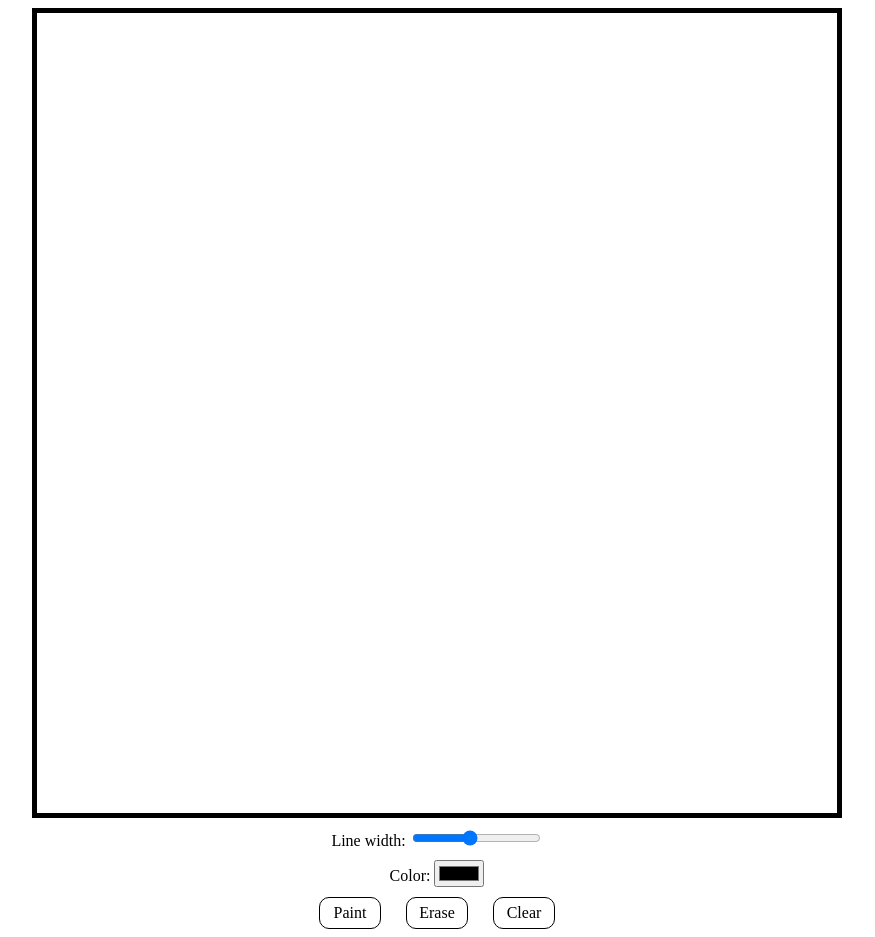
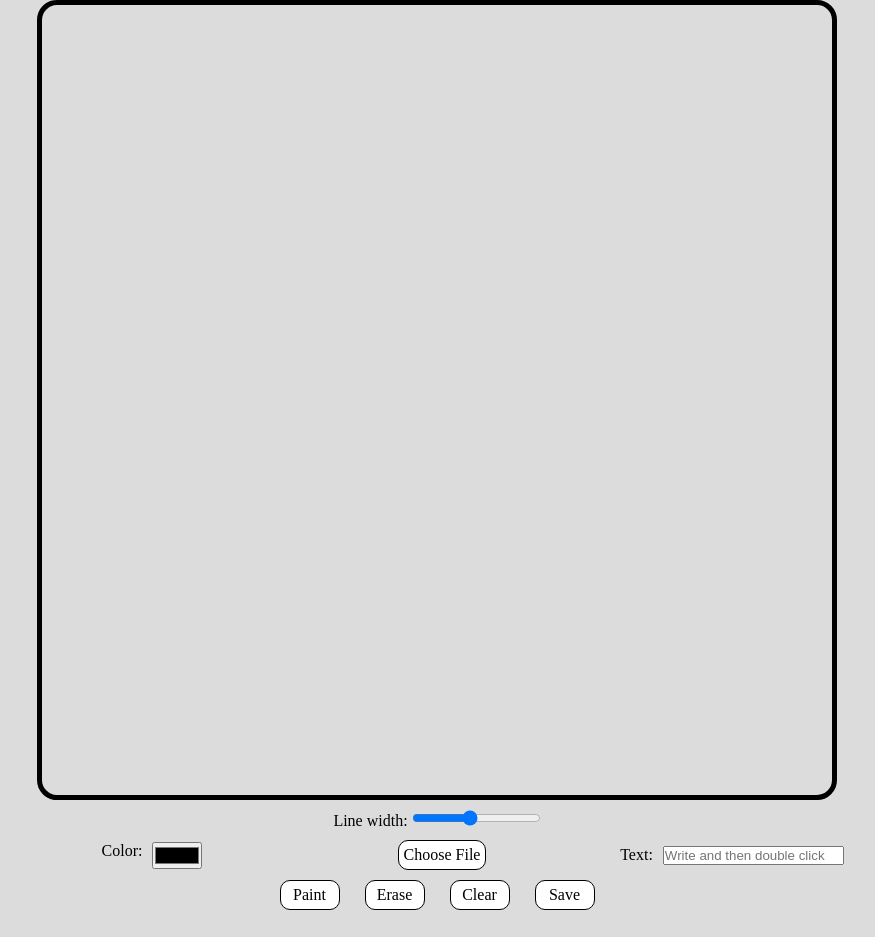
Before and after one commit to GodDorae/paint-and-fill, a plain HTML site: page index.html in a window 1280 px wide. Shown: the whole page, without its empty margins (203-1078 px from the left). After the commit the page ends 910 px from the top, so only its background shows below. Drawn offline with Linux system fonts and the light colour scheme.

Commit message:
Update (text, image upload, image save)

```diff
--- a/app.js
+++ b/app.js
@@ -5,11 +5,15 @@ const color = document.getElementById("color");
 const paintOrFill = document.getElementById("paint-or-fill");
 const erase = document.getElementById("erase");
 const clear = document.getElementById("clear");
+const file = document.getElementById("file");
+const text = document.getElementById("text");
+const save = document.getElementById("save");
 
 canvas.width = 800;
 canvas.height = 800;
 
-context.lineWidth = 2;
+context.lineWidth = 5;
+context.lineCap = "round";
 
 // Beautiful Lines
 // const colors = [
@@ -62,7 +66,7 @@ function startDoing() {
   isClicked = true;
 
   if (defaultOption === "Fill") {
-    canvas.style.backgroundColor = `${color.value}`
+    canvas.style.backgroundColor = `${color.value}`;
   }
 
   if (isErasing) {
@@ -106,15 +110,46 @@ function eraseHandler() {
 }
 
 function clearHandler() {
-    canvas.style.backgroundColor = "white";
-    context.beginPath();
-    context.clearRect(0, 0, 800, 800);
+  canvas.style.backgroundColor = "white";
+  context.beginPath();
+  context.clearRect(0, 0, 800, 800);
+}
+
+function fileChangeHandler(event) {
+  const fileForUrl = event.target.files[0];
+  const url = URL.createObjectURL(fileForUrl);
+  const image = new Image();
+  image.src = url;
+  image.onload = function () {
+    context.drawImage(image, 0, 0, 800, 800);
+    file.value = null;
+  };
+}
+
+function textWritingHandler(event) {
+  const writenText = text.value;
+  if (writenText !== "") {
+    context.save();
+    context.lineWidth = 1;
+    context.font = "48px sans-serif";
+    context.fillText(writenText, event.offsetX, event.offsetY);
+    context.restore();
+  }
+}
+
+function fileSaveHandler() {
+  const url = canvas.toDataURL();
+  const a = document.createElement("a");
+  a.href = url;
+  a.download = "myDrawing.png";
+  a.click();
 }
 
 canvas.addEventListener("mousemove", onMove);
 canvas.addEventListener("mousedown", startDoing);
 canvas.addEventListener("mouseup", cancelDoing);
 canvas.addEventListener("mouseleave", cancelDoing);
+canvas.addEventListener("dblclick", textWritingHandler);
 
 lineWidth.addEventListener("change", lineWidthHandler);
 
@@ -125,3 +160,7 @@ paintOrFill.addEventListener("click", paintOrFillHandler);
 erase.addEventListener("click", eraseHandler);
 
 clear.addEventListener("click", clearHandler);
+
+file.addEventListener("change", fileChangeHandler);
+
+save.addEventListener("click", fileSaveHandler);
--- a/index.html
+++ b/index.html
@@ -1,9 +1,9 @@
 <!DOCTYPE html>
 <html lang="en">
   <head>
-    <meta charset="UTF-8">
-    <meta http-equiv="X-UA-Compatible" content="IE=edge">
-    <meta name="viewport" content="width=device-width, initial-scale=1.0">
+    <meta charset="UTF-8" />
+    <meta http-equiv="X-UA-Compatible" content="IE=edge" />
+    <meta name="viewport" content="width=device-width, initial-scale=1.0" />
     <title>Paint and Fill</title>
     <link rel="stylesheet" href="styles.css" />
   </head>
@@ -11,16 +11,41 @@
     <canvas></canvas>
     <div>
       <label for="line-width">Line width: </label>
-        <input id="line-width" name="line-width" type="range" min="1" max="10" value="5" step="0.1"/>
+      <input
+        id="line-width"
+        name="line-width"
+        type="range"
+        min="1"
+        max="10"
+        value="5"
+        step="0.1"
+      />
+    </div>
+    <div class="clean-div">
+      <div>
+        <label for="color">Color:</label>
+        <input id="color" name="color" type="color" />
       </div>
       <div>
-        <label for="color">Color:</label>
-        <input id="color" name="color" type="color"/>
+        <label for="file" class="file-button"
+          >Choose File<input id="file" name="file" type="file" accept="image/*"
+        /></label>
+      </div>
+      <div>
+        <label for="text">Text:</label>
+        <input
+          id="text"
+          name="text"
+          type="text"
+          placeholder="Write and then double click"
+        />
+      </div>
     </div>
     <div class="buttons">
       <span id="paint-or-fill"></span>
       <span id="erase">Erase</span>
       <span id="clear">Clear</span>
+      <span id="save">Save</span>
     </div>
     <script src="app.js"></script>
   </body>
--- a/styles.css
+++ b/styles.css
@@ -1,15 +1,23 @@
+* {
+  margin: 0;
+  padding: 0;
+  box-sizing: border-box;
+}
+
 body {
   display: flex;
   flex-direction: column;
   justify-content: center;
   align-items: center;
   gap: 10px;
+  background-color: gainsboro;
 }
 
 canvas {
   width: 800px;
   height: 800px;
   border: 5px solid black;
+  border-radius: 20px;
 }
 
 .buttons {
@@ -25,6 +33,7 @@ canvas {
   align-items: center;
   width: 60px;
   height: 30px;
+  background-color: white;
   border: 1px solid black;
   border-radius: 10px;
   transition: all 0.2s linear;
@@ -34,3 +43,35 @@ canvas {
 .buttons span:hover {
   background-color: gray;
 }
+
+.clean-div {
+  width: 800px;
+  display: flex;
+  align-items: center;
+  gap: 100px;
+}
+
+.clean-div div {
+  margin-left: 40px;
+  width: 150px;
+  display: flex;
+  justify-content: center;
+  gap: 10px;
+}
+
+.file-button {
+    padding: 5px;
+    background-color: white;
+    border: 1px solid black;
+    border-radius: 10px;
+    transition: all 0.2s linear;
+    cursor: pointer;
+}
+
+.file-button:hover {
+    background-color: gray;
+  }
+
+#file{
+    display: none;
+}
```
Lines whose indentation alone changed are shown as unchanged.
